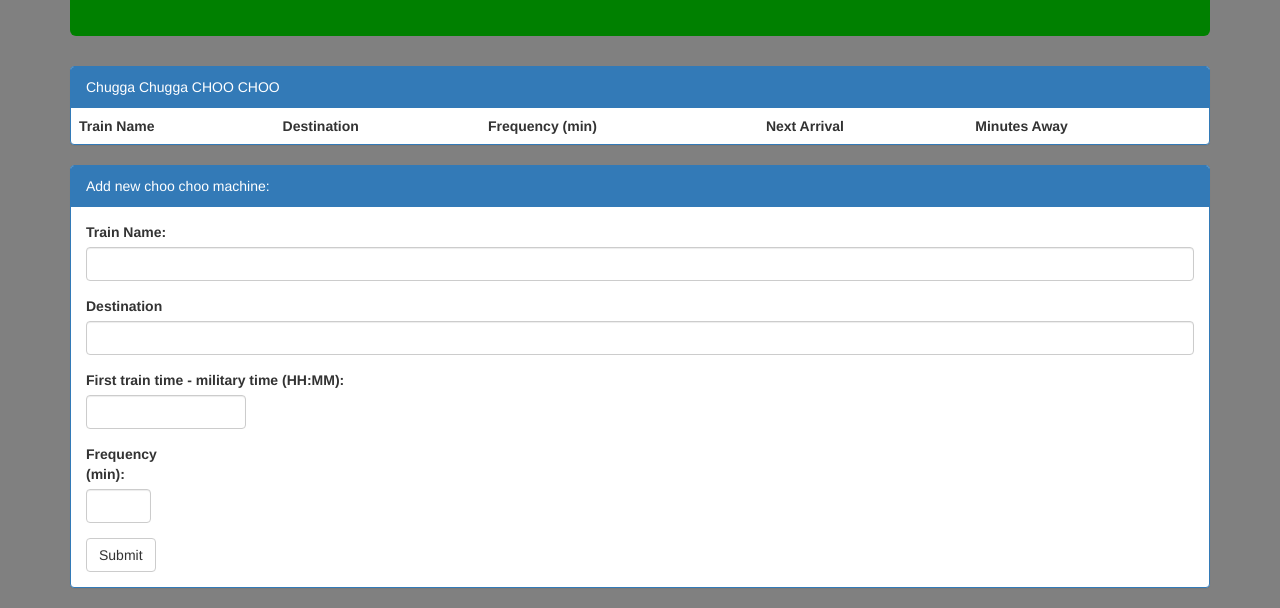
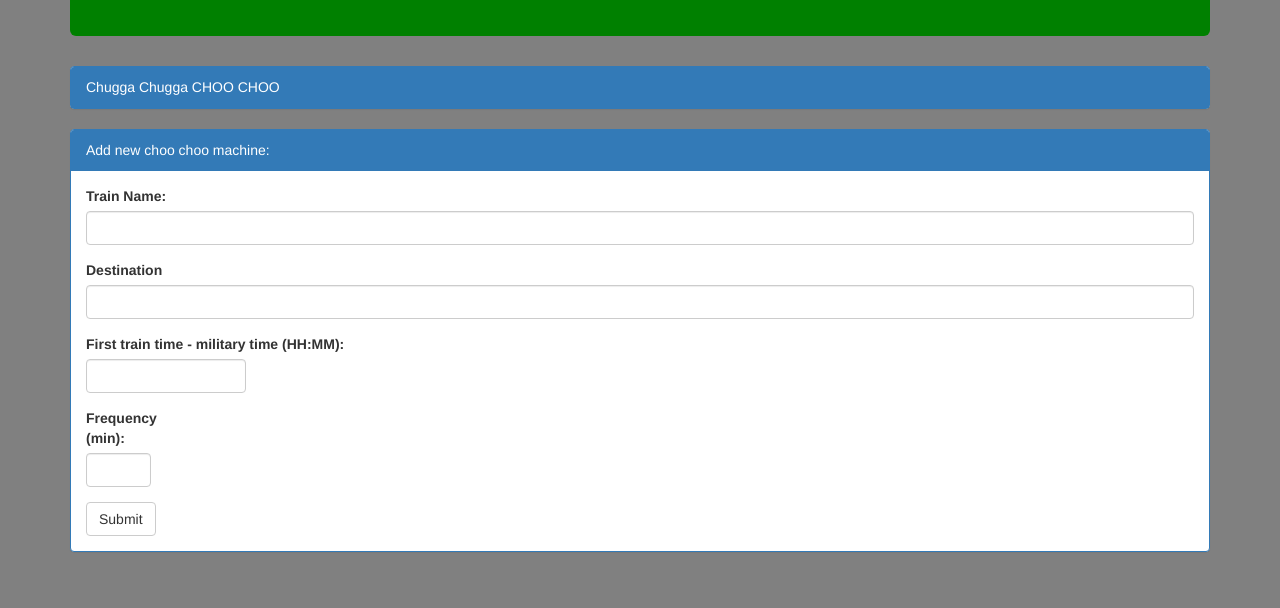
Before and after one commit to LordKriegan/TrainScheduler, a plain HTML site: page index.html in a window 1280 px wide. Shown: the part 212-820 px from the top of the page. Drawn offline with nearby package versions, Linux system fonts and the light colour scheme; no server answers.

Commit message:
fixed minor logical error

```diff
--- a/assets/js/logic.js
+++ b/assets/js/logic.js
@@ -21,14 +21,11 @@ database.ref("trains").on("value", function(snapshot) {
         <th>Minutes Away</th>
     </tr>
     `)
+  var currTime = moment();
   snapshot.forEach(function(childSnapshot) {
-   //Here you can access  childSnapshot.key
    var key = childSnapshot.val();
    var ntt = moment(key.ftt, ["HH:mm"]);
-   var currTime = moment();
-   // while (nextArrival.isBefore(ftt)) {
-   //  nextArrival.add(key.freq, "m");
-   // }
+
    do {
     ntt.add(key.freq, "m");
    } while (ntt.isBefore(currTime));
--- a/index.html
+++ b/index.html
@@ -38,13 +38,7 @@
                     <!-- Table -->
                     <table class="table">
                         <tbody id="trainTable">
-                            <tr>
-                                <th>Train Name</th>
-                                <th>Destination</th>
-                                <th>Frequency (min)</th>
-                                <th>Next Arrival</th>
-                                <th>Minutes Away</th>
-                            </tr>
+
                         </tbody>
                     </table>
                 </div>
```
